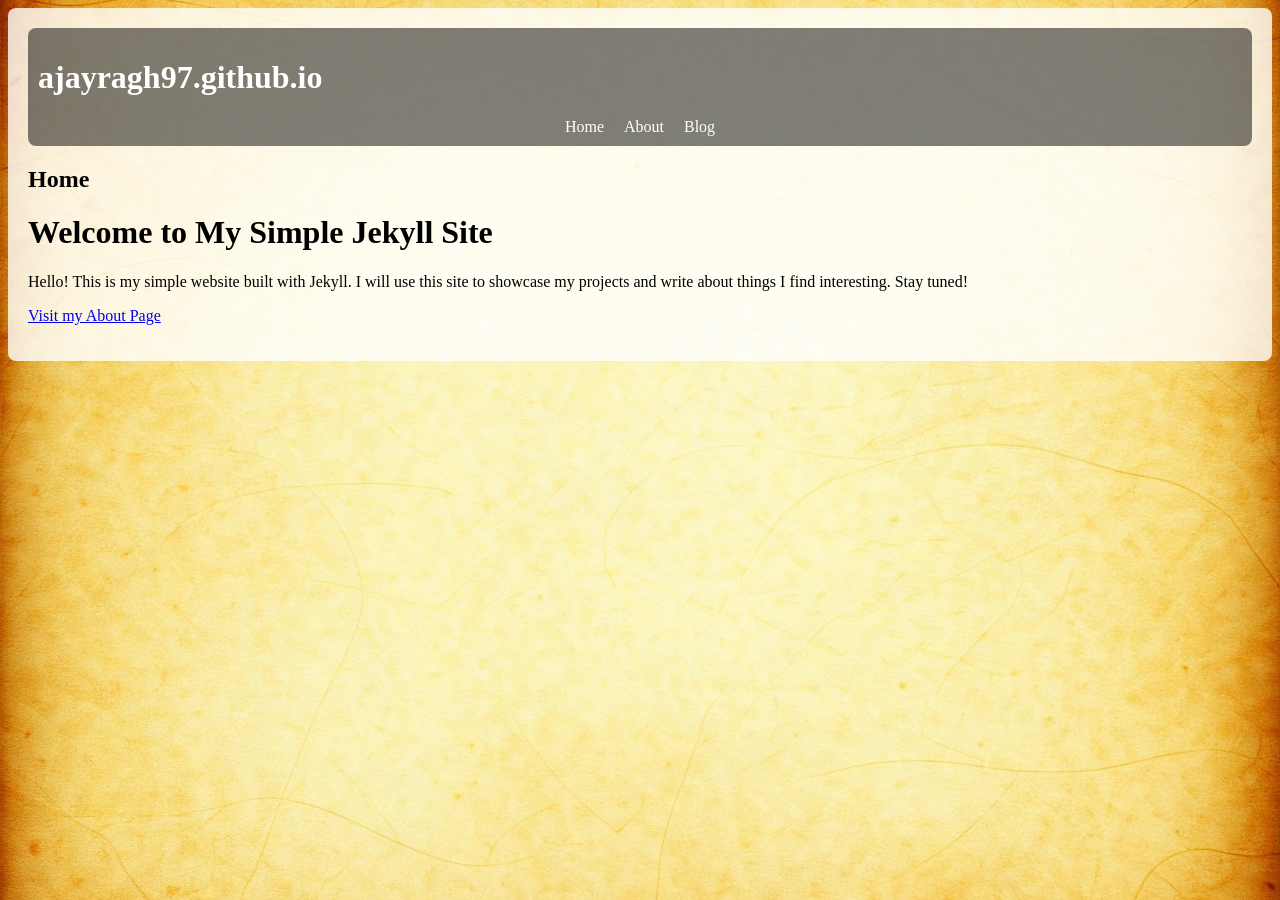
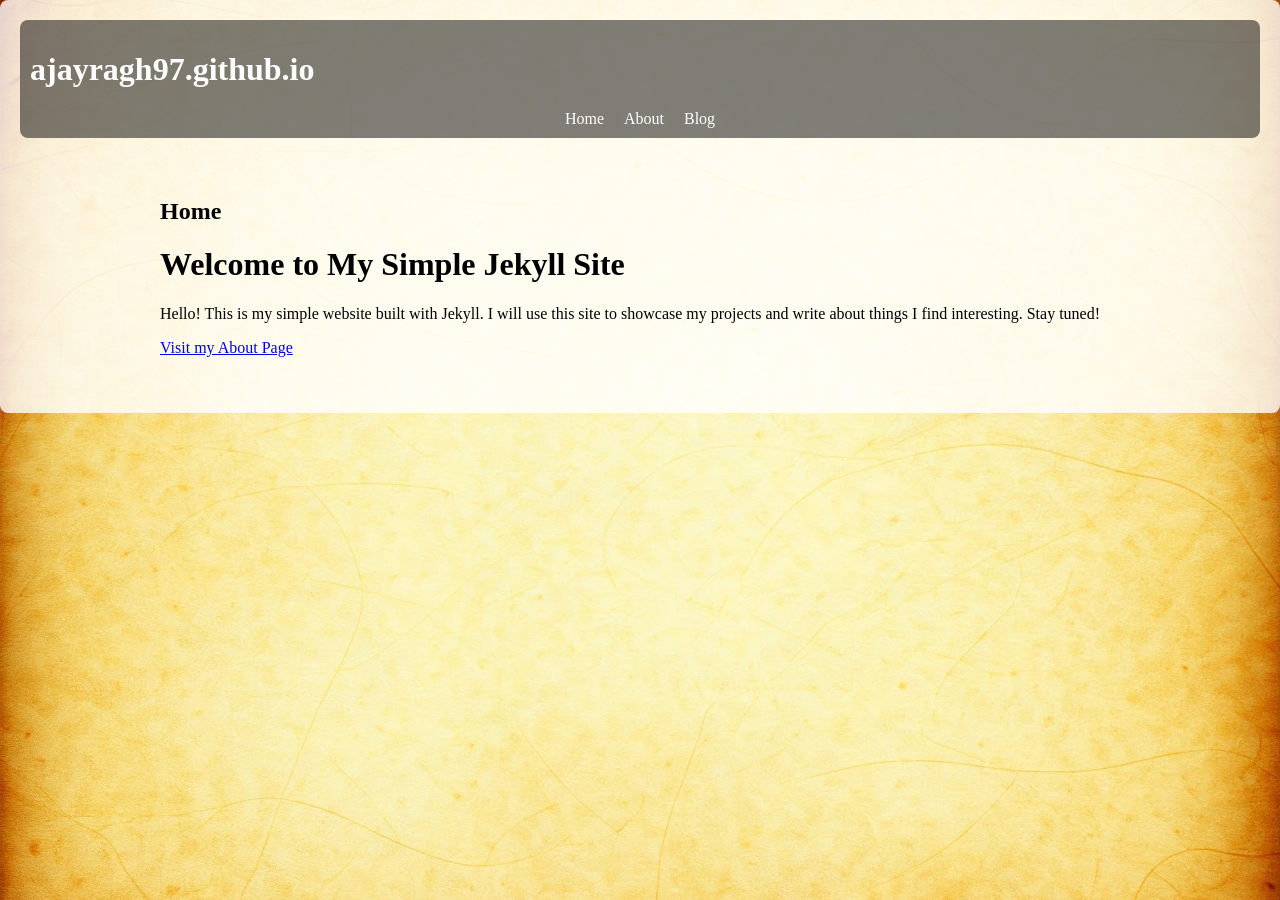
Before and after one commit to ajayragh97/ajayragh97.github.io, a Jekyll site: the page built from index.md, in a window 1280 px wide. Built offline with Jekyll 4.4.1, drawn with Linux system fonts in a browser that asks for light colours.

Commit message:
new background

```diff
--- a/_layouts/default.html
+++ b/_layouts/default.html
@@ -7,6 +7,8 @@
     <link rel="stylesheet" href="{{ '/assets/css/styles.css' | relative_url }}">
 </head>
 <body>
+
+    {% if page.url == '/' or page.url == '/index.html' %}
         <div class="container">
             <header>
                 <h1><a href="{{ site.url }}">{{ site.title }}</a></h1>
@@ -24,5 +26,12 @@
                 {{ content }}
             </main>
         </div>
+    {% else %}
+        <main>
+            <h2>{{ page.title }}</h2>
+            {{ content }}
+        </main>
+    {% endif %}
+
 </body>
 </html>
--- a/assets/css/styles.css
+++ b/assets/css/styles.css
@@ -1,20 +1,24 @@
-/* assets/css/styles.css */
 body {
-  background-image: url('/assets/parchment.jpeg');
+  background-image: url('/assets/images/parchment.jpeg'); /* Or your image path */
   background-size: cover;
   background-repeat: no-repeat;
-  background-position: center center; /* Center the image */
-  background-attachment: fixed; /* Keep the background fixed */
+  background-position: center center;
+  background-attachment: fixed;
+  margin: 0;
+  min-height: 100vh;
 }
 
-/* Add styles to improve content readability over the background */
 .container {
-  background-color: rgba(255, 255, 255, 0.8); /*  Semi-transparent white background for content */
+  background-color: rgba(255, 255, 255, 0.8);
   padding: 20px;
-  border-radius: 8px; /* Rounded corners */
+  border-radius: 8px;
 }
 
-/* Improve header visibility */
+main {
+    padding: 20px;
+    max-width: 960px;
+    margin: 0 auto;
+}
 header {
     background-color: rgba(0, 0, 0, 0.5); /* Semi-transparent black*/
     padding: 10px;
@@ -22,7 +26,7 @@ header {
     border-radius: 8px;
 }
 header h1 a {
-    color: white;
+    color: white; /* Example: White text for the title */
     text-decoration: none;
 }
 nav ul {
```
Also changed, not shown: assets/images/parchment.jpeg (renamed from assets/parchment.jpeg). Lines whose indentation alone changed are shown as unchanged.
